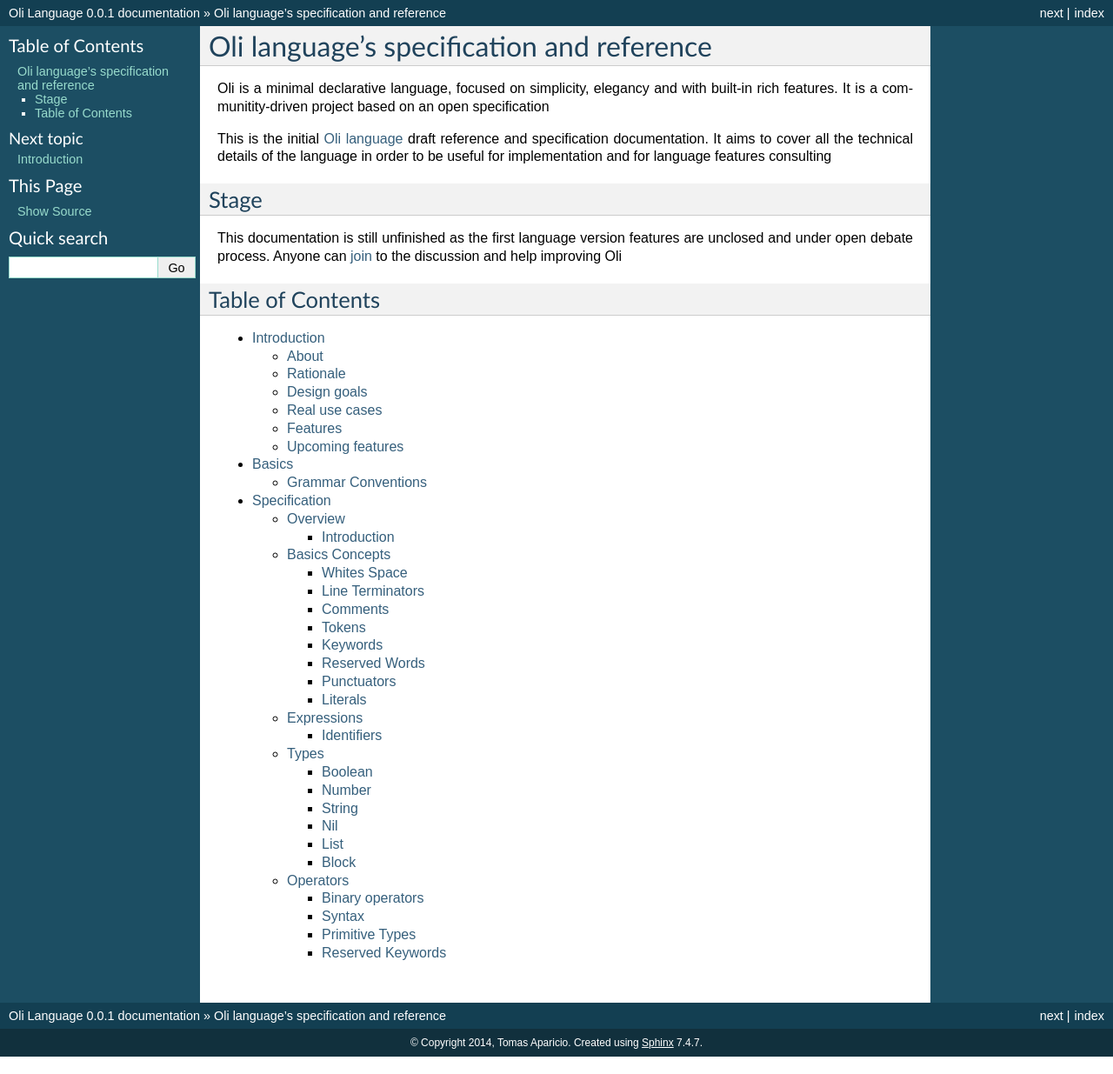
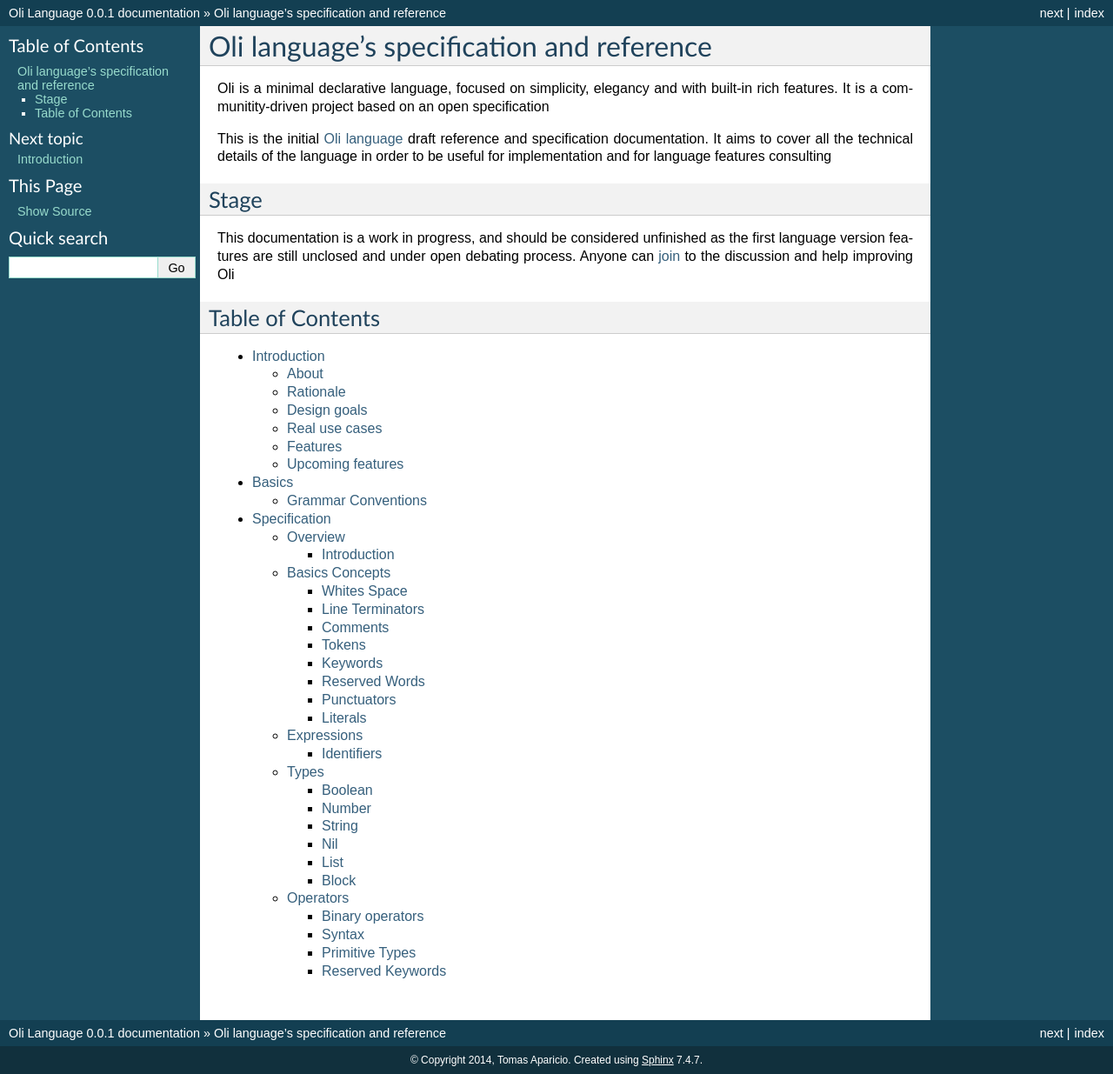
Before and after one commit to oli-lang/oli, a Sphinx documentation site: the page built from docs/source/index.rst, in a window 1280 px wide. Shown: the whole page at 87% size. Built offline with Sphinx 7.4.7, drawn with Linux system fonts in a browser that asks for light colours; formulas are drawn with MathJax 3; pages that are not in the unit, such as notebooks, are missing from menus.

Commit message:
chore: update specification

```diff
--- a/docs/source/index.rst
+++ b/docs/source/index.rst
@@ -10,8 +10,8 @@
 
 Stage
 -----
-This documentation is still unfinished as the first language version features
-are unclosed and under open debate process.
+This documentation is a work in progress, and should be considered unfinished
+as the first language version features are still unclosed and under open debating process.
 Anyone can join_ to the discussion and help improving Oli
 
 .. _Oli language: http://oli-lang.org/
--- a/docs/source/specification.rst
+++ b/docs/source/specification.rst
@@ -8,7 +8,9 @@
 Introduction
 ~~~~~~~~~~~~
 
-This document aims to be a complete and detailed language references to provide a
+This is the initial `Oli language`_ draft reference and specification documentation.
+It aims to cover all the technical details of the language in order to be useful
+for implementation and for language features consulting
 
 Versioning
 ^^^^^^^^^^
```
